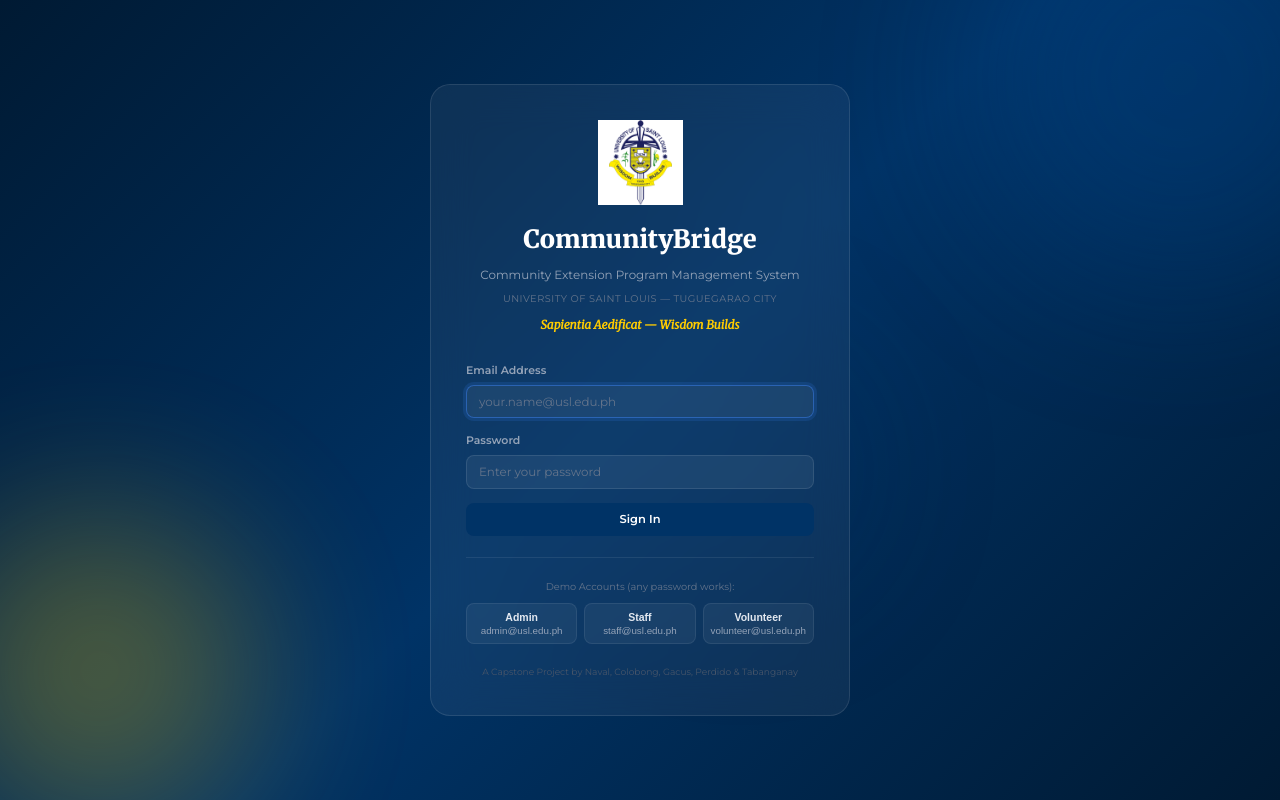
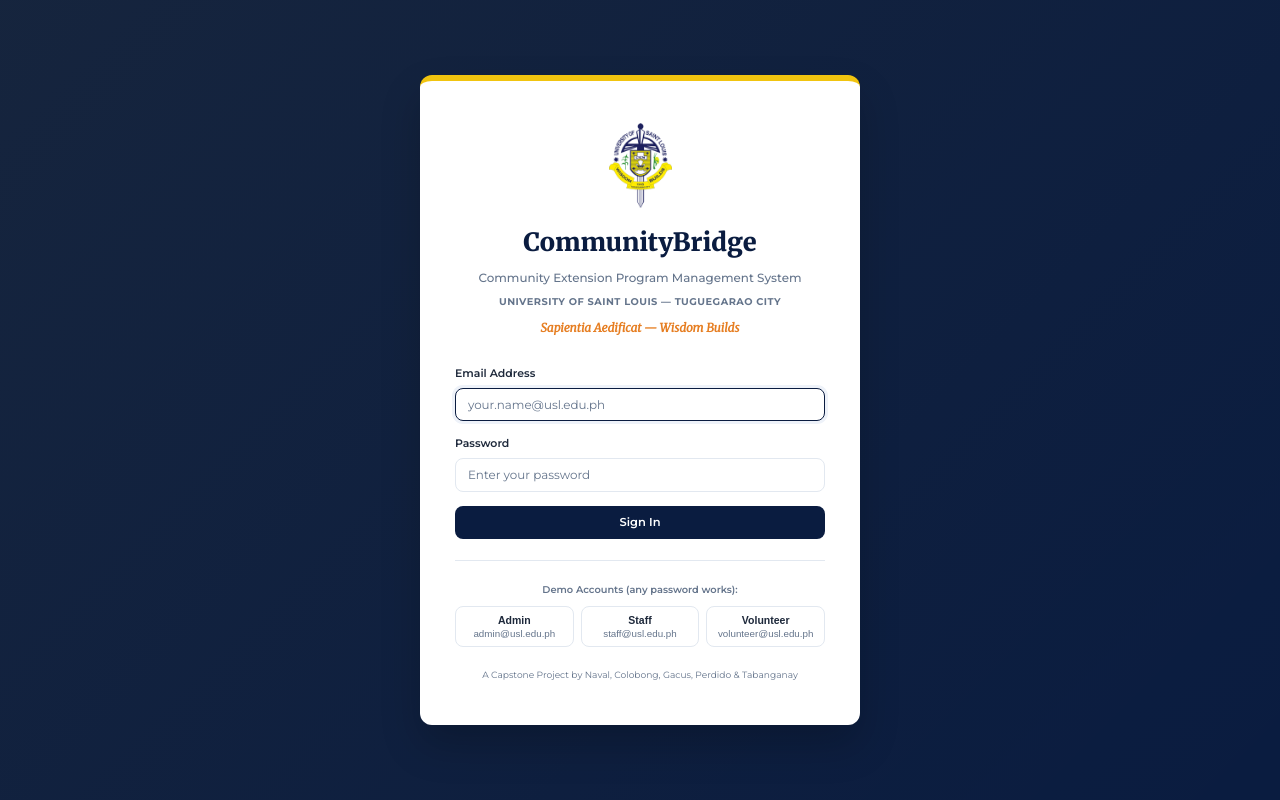
Before and after one commit to itsmexavv/community-bridge, a React (Vite) app: page / in a window 1280 px wide. Built offline with nearby package versions, Linux system fonts and the light colour scheme.

Commit message:
Update theme to professional institutional design aligned with school branding

```diff
--- a/src/index.css
+++ b/src/index.css
@@ -2,10 +2,10 @@
 *,*::before,*::after{box-sizing:border-box;margin:0;padding:0}
 :root{
   --bg:#f0f2f5;--surface:#fff;--border:#e2e8f0;--text:#1e293b;--text-secondary:#64748b;
-  --primary:#003366;--primary-light:#004a93;--primary-bg:#e8f0fa;
+  --primary:#0a1c40;--primary-light:#1c3979;--primary-bg:#eef2f9;
   --success:#059669;--success-bg:#ecfdf5;--warning:#d97706;--warning-bg:#fffbeb;
   --danger:#dc2626;--danger-bg:#fef2f2;--purple:#7c3aed;
-  --gold:#FFCC00;--gold-dark:#D4A900;--gold-bg:#fff9e0;
+  --gold:#f1c40f;--gold-dark:#e67e22;--gold-bg:#fef9e7;
   --sidebar-width:260px;--radius:10px;--shadow:0 1px 3px rgba(0,0,0,.08);
   --shadow-lg:0 8px 30px rgba(0,0,0,.12);
 }
@@ -14,11 +14,11 @@
 
 /* ── Layout ───────────────────────── */
 .app-layout{display:flex;min-height:100vh}
-.sidebar{width:var(--sidebar-width);background:linear-gradient(180deg,#001a33 0%,#003366 100%);color:#e2e8f0;display:flex;flex-direction:column;position:fixed;top:0;left:0;bottom:0;z-index:50}
+.sidebar{width:var(--sidebar-width);background:#0a1c40;color:#e2e8f0;display:flex;flex-direction:column;position:fixed;top:0;left:0;bottom:0;z-index:50;border-right:3px solid var(--gold)}
 .sidebar-header{padding:1.5rem;border-bottom:1px solid rgba(255,255,255,.08)}
 .sidebar-logo{display:flex;align-items:center;gap:.75rem}
 .sidebar-logo-img{width:40px;height:40px}
-.logo-mark{width:40px;height:40px;border-radius:10px;background:linear-gradient(135deg,#003366,#004a93);border:2px solid var(--gold);display:flex;align-items:center;justify-content:center;font-weight:800;font-size:1rem;color:var(--gold)}
+.logo-mark{width:40px;height:40px;border-radius:10px;background:#fff;border:2px solid var(--gold);display:flex;align-items:center;justify-content:center;font-weight:800;font-size:1rem;color:var(--primary)}
 .logo-mark.large{width:56px;height:56px;font-size:1.3rem;border-radius:14px;border-width:2.5px}
 .logo-title{font-family:'Merriweather',serif;font-weight:900;font-size:1.15rem;color:#fff;line-height:1.2}
 .logo-subtitle{font-family:'Montserrat',sans-serif;font-size:.62rem;color:var(--gold);margin-top:2px;text-transform:uppercase;letter-spacing:.06em;font-weight:600}
@@ -30,7 +30,7 @@
 .nav-icon{font-size:1.1rem;width:22px;text-align:center}
 .sidebar-footer{padding:1rem;border-top:1px solid rgba(255,255,255,.08)}
 .user-info{display:flex;align-items:center;gap:.6rem}
-.user-avatar{width:34px;height:34px;border-radius:50%;background:linear-gradient(135deg,#003366,#004a93);border:2px solid var(--gold);display:flex;align-items:center;justify-content:center;font-weight:700;font-size:.8rem;color:var(--gold);flex-shrink:0}
+.user-avatar{width:34px;height:34px;border-radius:50%;background:#fff;border:2px solid var(--gold);display:flex;align-items:center;justify-content:center;font-weight:700;font-size:.8rem;color:var(--primary);flex-shrink:0}
 .user-name{font-size:.8rem;font-weight:600;color:#e2e8f0}
 .user-role{font-size:.65rem;color:#64748b;text-transform:capitalize}
 .logout-btn{background:none;border:none;color:#64748b;cursor:pointer;padding:6px;border-radius:6px;margin-left:auto}
@@ -47,39 +47,35 @@
 .content{padding:1.5rem 2rem;flex:1}
 
 /* ── Login ────────────────────────── */
-.login-page{min-height:100vh;display:flex;align-items:center;justify-content:center;background:linear-gradient(135deg,#001a33 0%,#003366 50%,#001a33 100%);position:relative;overflow:hidden}
-.login-bg{position:absolute;inset:0}
-.login-orb{position:absolute;border-radius:50%;filter:blur(80px);opacity:.3}
-.login-orb-1{width:400px;height:400px;background:#004a93;top:-100px;right:-100px;animation:float 8s ease-in-out infinite}
-.login-orb-2{width:300px;height:300px;background:#FFCC00;bottom:-50px;left:-50px;animation:float 10s ease-in-out infinite reverse}
-.login-orb-3{width:200px;height:200px;background:#003366;top:50%;left:50%;animation:float 12s ease-in-out infinite}
-@keyframes float{0%,100%{transform:translateY(0) scale(1)}50%{transform:translateY(-30px) scale(1.05)}}
-.login-card{position:relative;background:rgba(255,255,255,.05);backdrop-filter:blur(20px);border:1px solid rgba(255,255,255,.1);border-radius:20px;padding:2.5rem;width:100%;max-width:420px;color:#e2e8f0}
+.login-page{min-height:100vh;display:flex;align-items:center;justify-content:center;background:#0a1c40;position:relative;overflow:hidden}
+.login-bg{position:absolute;inset:0;background:linear-gradient(135deg, rgba(241,196,15,0.05) 0%, rgba(10,28,64,0) 100%);}
+.login-orb{display:none}
+.login-card{position:relative;background:#fff;border-top:6px solid var(--gold);border-radius:12px;padding:3rem 2.5rem;width:100%;max-width:440px;color:var(--text);box-shadow:0 20px 40px rgba(0,0,0,.2)}
 .login-header{text-align:center;margin-bottom:2rem}
 .login-logo{display:flex;justify-content:center;margin-bottom:1rem}
-.login-title{font-family:'Merriweather',serif;font-size:1.8rem;font-weight:900;color:#fff}
-.login-subtitle{font-size:.85rem;color:#94a3b8;margin-top:.4rem}
-.login-institution{font-size:.7rem;color:#64748b;margin-top:.5rem;text-transform:uppercase;letter-spacing:.05em}
-.login-motto{font-family:'Merriweather',serif;font-size:.85rem;color:var(--gold);font-style:italic;margin-top:.6rem;font-weight:700}
+.login-title{font-family:'Merriweather',serif;font-size:1.8rem;font-weight:900;color:var(--primary)}
+.login-subtitle{font-size:.85rem;color:var(--text-secondary);margin-top:.4rem;font-weight:500}
+.login-institution{font-size:.7rem;color:var(--text-secondary);margin-top:.5rem;text-transform:uppercase;letter-spacing:.05em;font-weight:700}
+.login-motto{font-family:'Merriweather',serif;font-size:.85rem;color:var(--gold-dark);font-style:italic;margin-top:.6rem;font-weight:700}
 .login-form{display:flex;flex-direction:column;gap:1rem}
 .form-error{background:rgba(239,68,68,.15);border:1px solid rgba(239,68,68,.3);color:#fca5a5;padding:.6rem 1rem;border-radius:8px;font-size:.8rem}
-.login-demo{margin-top:1.5rem;padding-top:1.5rem;border-top:1px solid rgba(255,255,255,.08)}
-.demo-label{font-size:.7rem;color:#64748b;margin-bottom:.6rem;text-align:center}
+.login-demo{margin-top:1.5rem;padding-top:1.5rem;border-top:1px solid var(--border)}
+.demo-label{font-size:.7rem;color:var(--text-secondary);margin-bottom:.6rem;text-align:center;font-weight:600}
 .demo-accounts{display:flex;gap:.5rem}
-.demo-account{flex:1;background:rgba(255,255,255,.05);border:1px solid rgba(255,255,255,.08);border-radius:8px;padding:.5rem;cursor:pointer;text-align:center;color:#94a3b8;font-size:.7rem;transition:all .15s}
-.demo-account:hover{background:rgba(255,204,0,.1);border-color:rgba(255,204,0,.3);color:var(--gold)}
-.demo-account strong{display:block;color:#e2e8f0;font-size:.75rem;margin-bottom:2px}
-.login-footer{margin-top:1.5rem;text-align:center;font-size:.65rem;color:#475569}
+.demo-account{flex:1;background:var(--surface);border:1px solid var(--border);border-radius:8px;padding:.5rem;cursor:pointer;text-align:center;color:var(--text-secondary);font-size:.7rem;transition:all .15s}
+.demo-account:hover{background:var(--primary-bg);border-color:var(--primary);color:var(--primary)}
+.demo-account strong{display:block;color:var(--text);font-size:.75rem;margin-bottom:2px}
+.login-footer{margin-top:1.5rem;text-align:center;font-size:.65rem;color:var(--text-secondary)}
 
 /* ── Forms ────────────────────────── */
 .form-group{display:flex;flex-direction:column;gap:.35rem}
 .form-label{font-size:.78rem;font-weight:600;color:var(--text-secondary)}
-.login-page .form-label{color:#94a3b8}
+.login-page .form-label{color:var(--text)}
 .form-input{padding:.6rem .85rem;border:1px solid var(--border);border-radius:8px;font-size:.85rem;font-family:inherit;background:var(--surface);color:var(--text);transition:border-color .15s,box-shadow .15s;outline:none}
-.form-input:focus{border-color:var(--primary-light);box-shadow:0 0 0 3px rgba(59,130,246,.1)}
-.login-page .form-input{background:rgba(255,255,255,.06);border-color:rgba(255,255,255,.1);color:#e2e8f0}
-.login-page .form-input:focus{border-color:rgba(59,130,246,.5);box-shadow:0 0 0 3px rgba(59,130,246,.15)}
-.login-page .form-input::placeholder{color:#64748b}
+.form-input:focus{border-color:var(--primary);box-shadow:0 0 0 3px var(--primary-bg)}
+.login-page .form-input{background:#fff;border-color:var(--border);color:var(--text)}
+.login-page .form-input:focus{border-color:var(--primary);box-shadow:0 0 0 3px var(--primary-bg)}
+.login-page .form-input::placeholder{color:var(--text-secondary)}
 .form-textarea{resize:vertical;min-height:80px}
 .form-row{display:grid;grid-template-columns:repeat(auto-fit,minmax(150px,1fr));gap:.75rem}
 .checkbox-group{display:flex;flex-wrap:wrap;gap:.5rem}
@@ -152,8 +148,7 @@
 
 /* ── Dashboard ────────────────────── */
 .stat-grid{display:grid;grid-template-columns:repeat(auto-fill,minmax(200px,1fr));gap:1rem;margin-bottom:1.5rem}
-.stat-card{background:var(--surface);border-radius:var(--radius);padding:1.25rem;border:1px solid var(--border);box-shadow:var(--shadow);transition:transform .15s,box-shadow .15s;position:relative;overflow:hidden}
-.stat-card::after{content:'';position:absolute;top:0;left:0;right:0;height:3px;background:var(--accent,var(--primary));border-radius:3px 3px 0 0}
+.stat-card{background:var(--surface);border-radius:var(--radius);padding:1.25rem;border:1px solid var(--border);box-shadow:var(--shadow);transition:transform .15s,box-shadow .15s;position:relative;overflow:hidden;border-bottom:3px solid var(--accent,var(--primary))}
 .stat-card:hover{transform:translateY(-2px);box-shadow:var(--shadow-lg)}
 .stat-card-top{display:flex;justify-content:space-between;align-items:flex-start}
 .stat-value{font-size:1.8rem;font-weight:800;color:var(--text);line-height:1}
```
